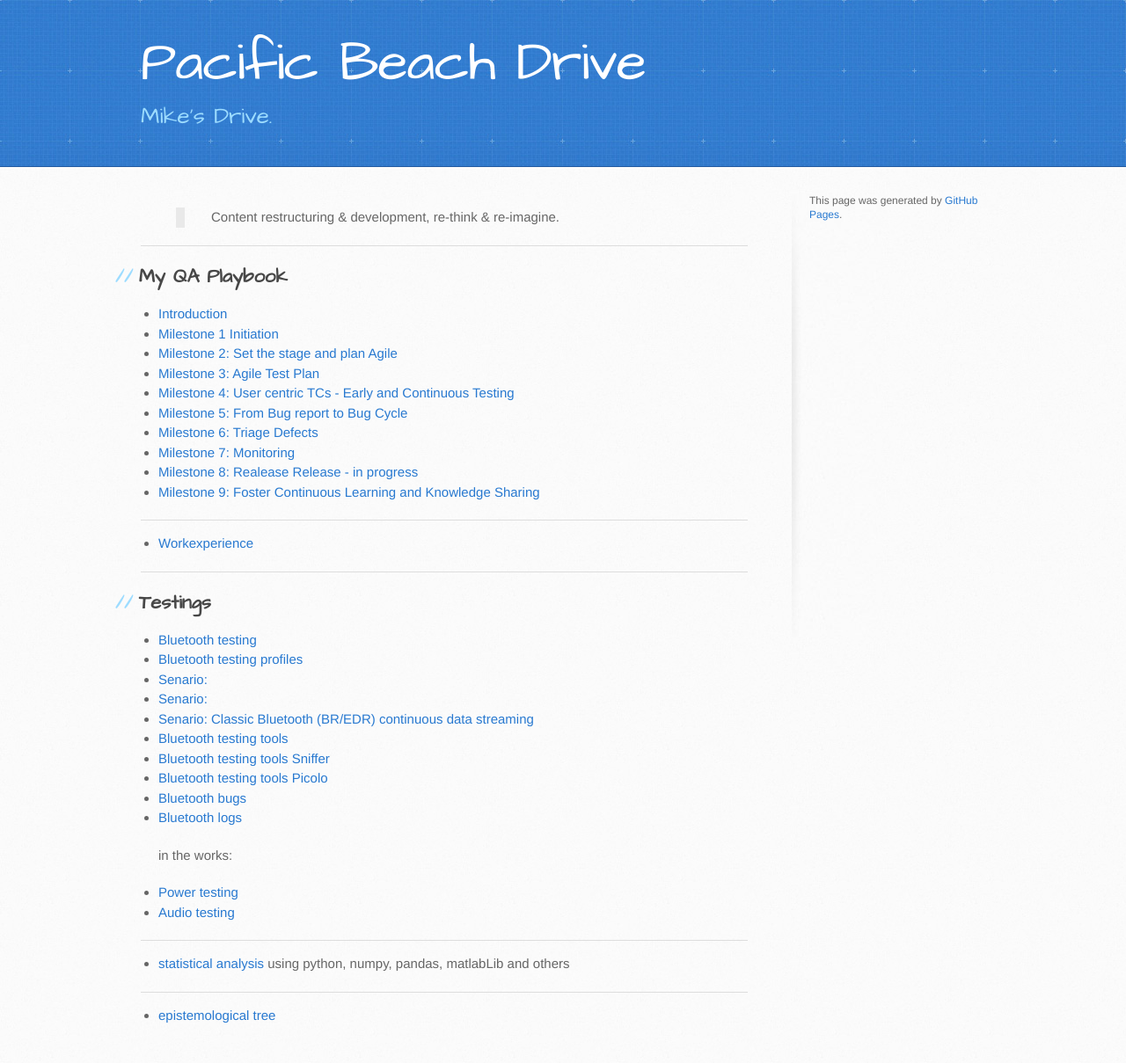
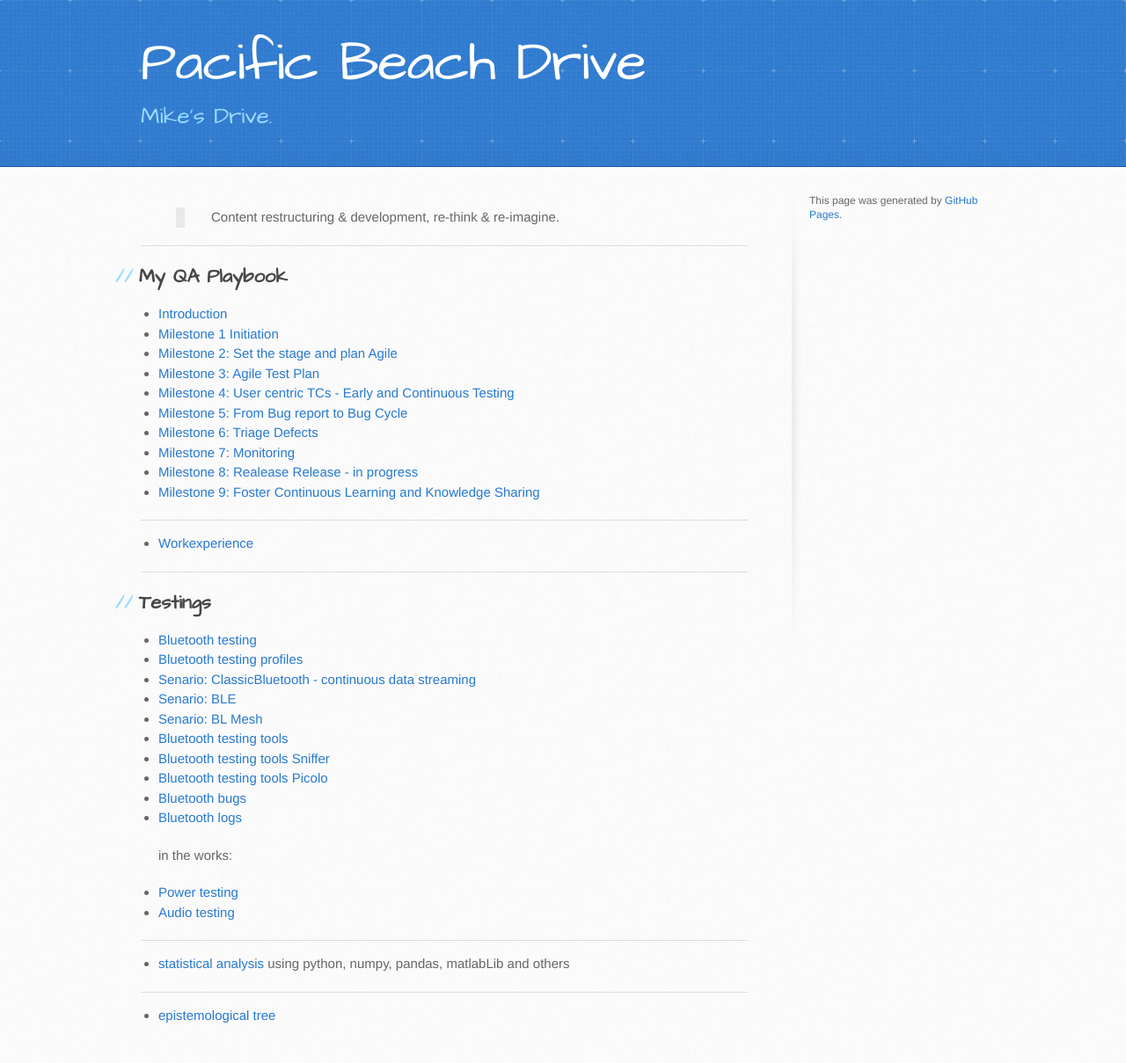
Before and after one commit to trumpfheller/trumpfheller.github.io, a Jekyll site: the page built from index.md, in a window 1280 px wide. Shown: the whole page at 88% size. Built offline with Jekyll 4.4.1, drawn with Linux system fonts in a browser that asks for light colours.

Commit message:
Update index.md

```diff
--- a/index.md
+++ b/index.md
@@ -27,9 +27,9 @@ layout: default
 ## Testings
 - [Bluetooth testing](./testing/bt.html)
 - [Bluetooth testing profiles](./testing/bt_profiles.html)
-- [Senario: ](./testing/bt_profiles.html)
-- [Senario: ](./testing/bt_profiles.html)
-- [Senario: Classic Bluetooth (BR/EDR) continuous data streaming](./testing/bt_profiles.html)
+- [Senario: ClassicBluetooth - continuous data streaming](./testing/bt_scenario_ClassicBluetooth.html)
+- [Senario: BLE](./testing/bt_scenario_BLE.html)
+- [Senario: BL Mesh](./testing/bt_scenario_.html)
 - [Bluetooth testing tools](./testing/btt.html)
 - [Bluetooth testing tools Sniffer](./testing/btt_sniffers.html)
 - [Bluetooth testing tools Picolo](./testing/btt_picolo.html)
```
